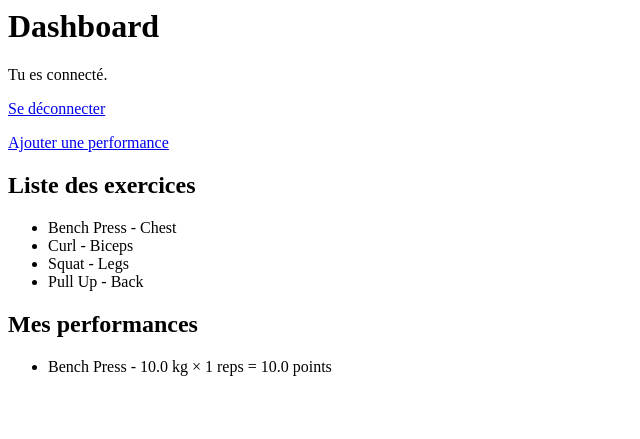
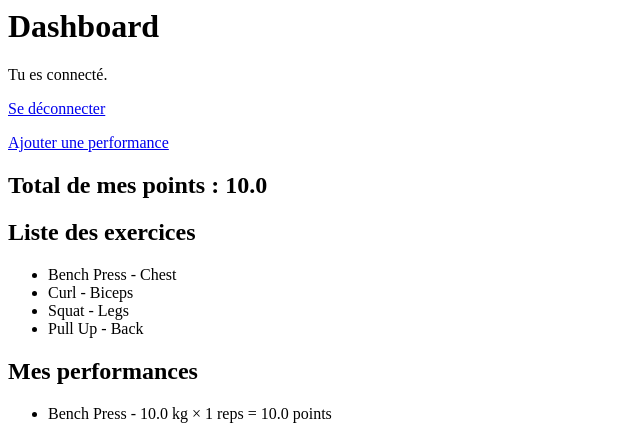
Before and after one commit to reibelbenjamin6-dev/projetNSI-gym, a Flask app: page /dashboard in a window 1280 px wide. Shown: the top 439 px of the page, without its empty margins (0-640 px from the left). Run offline with Flask 3, Linux system fonts and the light colour scheme; a user stored in the database is signed in; tables that the repository leaves empty hold one stand-in row (values such as "Sample post").

Commit message:
Fix dashboard total points

```diff
--- a/app.py
+++ b/app.py
@@ -75,10 +75,16 @@ def dashboard():
         user_id=current_user.id
     ).all()
 
+    total_points = 0
+
+    for performance in performances:
+        total_points = total_points + performance.points
+
     return render_template(
         "dashboard.html",
         exercises=exercises,
-        performances=performances
+        performances=performances,
+        total_points=total_points
     )
 
 
--- a/templates/dashboard.html
+++ b/templates/dashboard.html
@@ -8,6 +8,8 @@
     <a href="/add-performance">Ajouter une performance</a>
 </p>
 
+<h2>Total de mes points : {{ total_points }}</h2>
+
 <h2>Liste des exercices</h2>
 
 <ul>
@@ -17,8 +19,6 @@
         </li>
     {% endfor %}
 </ul>
-
-
 
 <h2>Mes performances</h2>
 
```
